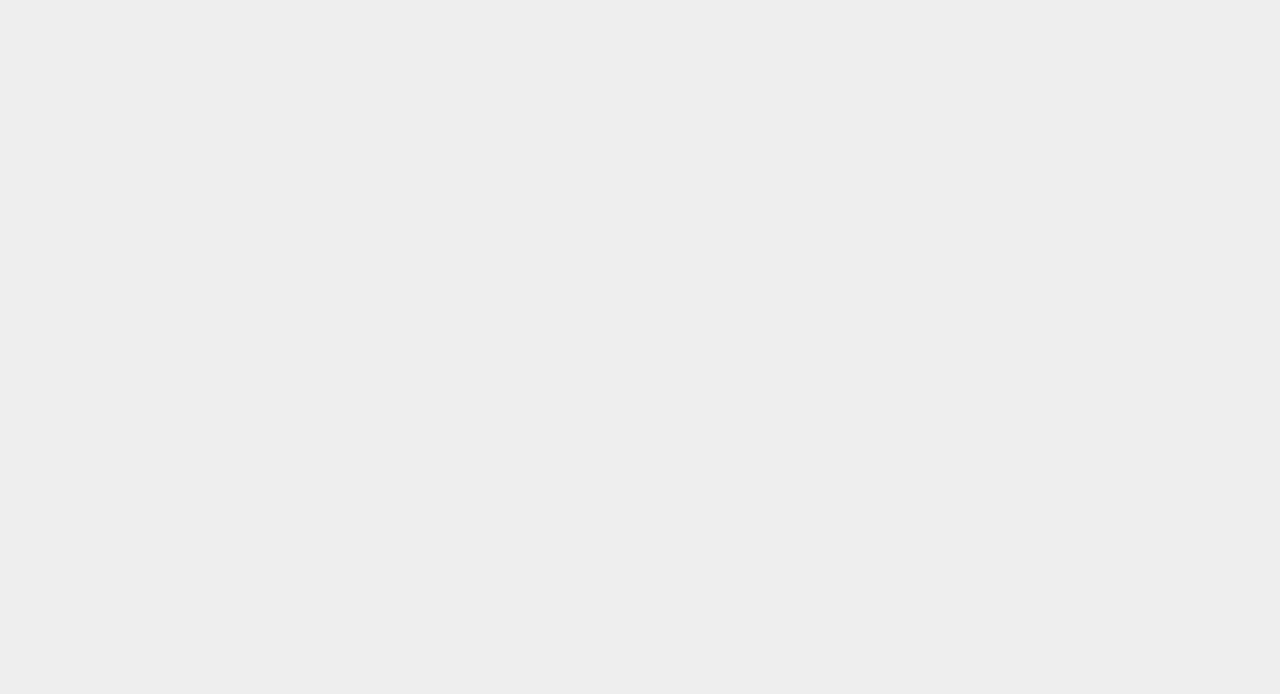
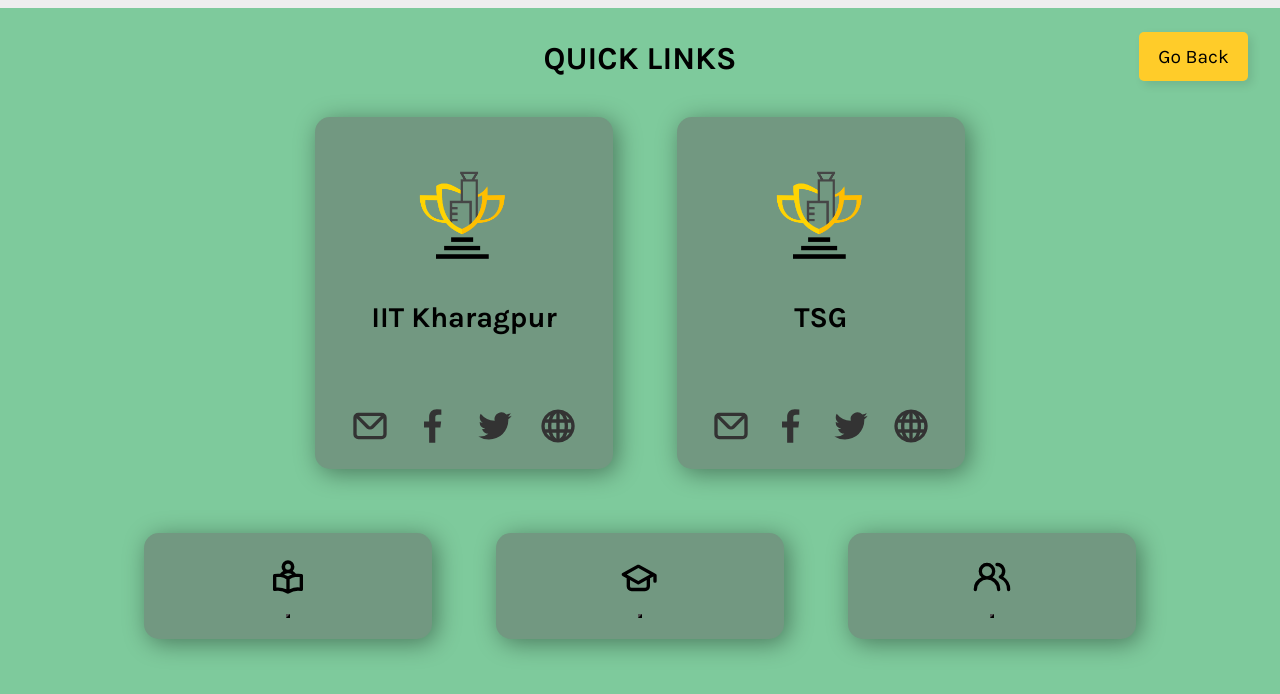
Before and after one commit to Hack-TeeEssGee/frontend, a React (Create React App) app: page /quicklinks in a window 1280 px wide. Before the commit this address had no page. Shown: the top 694 px of the page. Built offline with nearby package versions, Linux system fonts and the light colour scheme; what supertokens-auth-react would draw is missing.

Commit message:
quick links setup

```diff
--- a/src/App.js
+++ b/src/App.js
@@ -22,6 +22,7 @@
 import Contacts from "./views/contacts";
 import Cdc from "./views/cdc";
 import Faculty from "./views/faculty";
+import QuickLink from "./views/quickLinks";
 import { useEffect } from "react";
 
 SuperTokens.init({
@@ -91,6 +92,7 @@
           <Route path="/hall-point" element={<HallPoint />} />
           <Route path="/cdc" element={<Cdc />} />
           <Route path="/faculty" element={<Faculty />} />
+          <Route path="/quicklinks" element={<QuickLink />} />
           <Route path="/quickinfo/contacts" element={<Contacts />} />
           <Route path="/quickinfo" element={<QuickInfo />} />
           <Route path="/login/" element={<LoginPage />} />
--- /dev/null
+++ b/src/components/quickCard.js
@@ -0,0 +1,19 @@
+import { UilEnvelope, UilFacebookF, UilTwitter, UilGlobe } from '@iconscout/react-unicons';
+
+const QuickCard = (props) => {
+
+    return (
+        <div className="quick-card">
+            <img src={props.photo} alt={props.title}></img>
+            <div className="quick-name">{props.title}</div>
+            <div className="quick-links">
+                <a href={`mailto:${props.email}`}><UilEnvelope size={40} /></a>
+                <a href={props.fb}><UilFacebookF size={40} /></a>
+                <a href={props.twitter}><UilTwitter size={40} /></a>
+                <a href={props.website}><UilGlobe size={40} /></a>
+            </div>
+        </div>
+    )
+}
+
+export default QuickCard;
--- a/src/styles/_cdc.scss
+++ b/src/styles/_cdc.scss
@@ -33,11 +33,11 @@
   }
 
 .timeline {
+    margin-top: 3rem;
     background-color: $primary-color;
     width: fit-content;
     max-height: 100vh;
     border-radius: 15px;
-
 
     .timeline-list {
       width: 100%;
@@ -70,4 +70,14 @@
         }
       }
     }
+    @include sm {
+      .timeline-list {
+        height: 10rem;
+        overflow-y: scroll;
+        flex-direction: column;
+        .timeline-option {
+          padding: 1rem;
+        }
+      }
+    }
   }
--- /dev/null
+++ b/src/styles/_quickcard.scss
@@ -0,0 +1,36 @@
+.quick-card {
+    background-color: #729881;
+    display: inline-block;
+    box-shadow: 4px 4px 25px rgba($color: #000000, $alpha: 0.4);
+    margin: 2rem;
+    vertical-align: top;
+    display: flex;
+    flex-direction: column;
+    border-radius: 15px;
+    padding: 1.5rem 1.5rem 1.2rem 1.5rem;
+    min-width: 18rem;
+    a {
+        color: #333333;
+    }
+
+    img {
+      width: 8rem;
+      align-self: center;
+
+      @include sm {
+        width: 20rem;
+      }
+    }
+    .quick-name {
+        font-size: 1.8rem;
+        font-weight: 700;
+        text-align: center;
+        margin: 2rem;
+        padding-bottom: 2.5rem;
+    }
+    .quick-links {
+        display: flex;
+        flex-direction: row;
+        justify-content: space-around;
+    }
+}
--- /dev/null
+++ b/src/styles/_quicklinks.scss
@@ -0,0 +1,44 @@
+.quicklink {
+    background-color: $primary-color;
+    min-height: 100vh;
+    margin: 0px;
+
+    .title {
+        padding-top: 2rem;
+    }
+    .quick-card-list {
+        display: flex;
+        flex-direction: row;
+        justify-content: center;
+        @include sm {
+            flex-direction: column;
+        }
+    }
+    .quick-platform-list {
+        display: flex;
+        flex-direction: row;
+        justify-content: center;
+        .quick-platform-card {
+            background-color: #729881;
+            display: inline-block;
+            box-shadow: 4px 4px 25px rgba($color: #000000, $alpha: 0.4);
+            margin: 2rem;
+            vertical-align: top;
+            display: flex;
+            flex-direction: column;
+            border-radius: 15px;
+            padding: 1.5rem 1.5rem 1.2rem 1.5rem;
+            min-width: 18rem;
+            .icon {
+                align-self: center;
+            }
+            .quick-platform-name {
+                align-self: center;
+                button {
+                    background-color: #000000;
+                    color: #fff;
+                }
+            }
+        }
+    }
+}
--- a/src/styles/app.scss
+++ b/src/styles/app.scss
@@ -17,9 +17,11 @@
 @import "hallpage.scss";
 @import "cdc.scss";
 @import "faculty.scss";
+@import "quicklinks.scss";
 
 //components
 @import "footer.scss";
 @import "navbar.scss";
 @import "dashboard.scss";
 @import "eventcard.scss";
+@import "quickcard.scss";
--- a/src/views/cdc.js
+++ b/src/views/cdc.js
@@ -1,5 +1,5 @@
 import Dashboard from "../components/dashboard";
-import { UilSetting } from '@iconscout/react-unicons';
+import { UilSetting, UilBookmark } from '@iconscout/react-unicons';
 import tsgLogo from "../assets/tsg-logo.png";
 import { useEffect, useState } from "react";
 
@@ -47,40 +47,25 @@
         listData: [
             {
                 option: "Placements 2021",
-                icon: UilSetting
+                icon: UilBookmark
             },
             {
                 option: "Internship 2021",
-                icon: UilSetting
+                icon: UilBookmark
             },
             {
                 option: "Placements 2020",
-                icon: UilSetting
+                icon: UilBookmark
             },
             {
                 option: "Internships 2020",
-                icon: UilSetting
+                icon: UilBookmark
             }
         ]
     }
 
     const [currentSelection, setCurrentSelection] = useState(dashboardListData.defaultSelection);
     const [currentWeekSelection, setCurrentWeekSelection] = useState(0);
-
-    var contactArray = [];
-
-    if (currentSelection === 0) {
-        console.log(contactList["Office Bearers"])
-        contactArray = contactList["Office Bearers"];
-    }
-    else if (currentSelection === 1) {
-        contactArray = contactList["Office Staff"];
-    }
-    else {
-        contactArray = contactList["Secretaries"];
-    }
-
-    if (contactArray === undefined) contactArray = [];
 
     return (
         <div className="cdc">
--- a/src/views/quickLinks.js
+++ b/src/views/quickLinks.js
@@ -0,0 +1,94 @@
+import { UilBookReader, UilGraduationCap, UilUsersAlt } from '@iconscout/react-unicons';
+import QuickCard from "../components/quickCard";
+import tsgLogo from "../assets/tsg-logo.png";
+
+
+const quickCardData = [
+    {
+        "title": "IIT Kharagpur",
+        "photo" : tsgLogo,
+        "email": "abc",
+        "fb": "https://www.facebook.com/IITKgp/",
+        "twitter" : "https://twitter.com/IITKgp",
+        "website" : "http://www.iitkgp.ac.in/"
+    },
+    {
+        "title": "TSG",
+        "photo" : tsgLogo,
+        "email": "abc",
+        "fb": "https://www.facebook.com/TSG.IITKharagpur",
+        "twitter" : "https://twitter.com/tsg_iitkgp",
+        "website" : "https://gymkhana.iitkgp.ac.in//"
+    }
+]
+
+const genericCardData = [
+    {
+        "title":"ERP",
+        "icon": UilBookReader,
+        "link": "http://erp.iitkgp.ac.in/",
+        "bgcolor": "#AD8871"
+    },
+    {
+        "title": "Moodle",
+        "icon": UilGraduationCap,
+        "link": "http://kgpmoodlenew.iitkgp.ac.in/moodle/",
+        "bgcolor": "#B9A96E"
+    },
+    {
+        "title": "ApnaDost",
+        "icon": UilUsersAlt,
+        "link": "http://www.counsellingcentre.iitkgp.ac.in/",
+        "bgcolor": "#4F799C"
+    }
+]
+
+const QuickPLatformCard = (props) => {
+    return (
+        <div className="quick-platform-card">
+            <div className="icon"><props.icon size={40} /></div>
+            <div className="quick-platform-name">
+                <button onClick={() => window.location.href=`${props.link}`}>{ props.title }</button>
+            </div>
+        </div>
+    )
+}
+
+const QuickLink = () => {
+
+    return (
+        <div className="quicklink">
+            <div className="nav-button-wrapper">
+                <button type="button" class="button" onClick={() => window.location.href=`${window.location.origin}/`}>Go Back</button>
+            </div>
+            <div className="title">QUICK LINKS</div>
+            <div className="quick-card-list">
+                {
+                    quickCardData.map((data, index) => {
+                        return (<QuickCard
+                                    photo={data.photo}
+                                    title={data.title}
+                                    email={data.email}
+                                    fb={data.fb}
+                                    twitter={data.twitter}
+                                    website={data.website}/>);
+                    })
+                }
+            </div>
+            <div className="quick-platform-list">
+                {
+                    genericCardData.map((data, index) => {
+                        return (<QuickPLatformCard
+                            icon={data.icon}
+                            link={data.link}
+                            bgcolor={data.bgcolor}/>
+                        );
+                    })
+                }
+            </div>
+
+        </div >
+    )
+}
+
+export default QuickLink;
```
